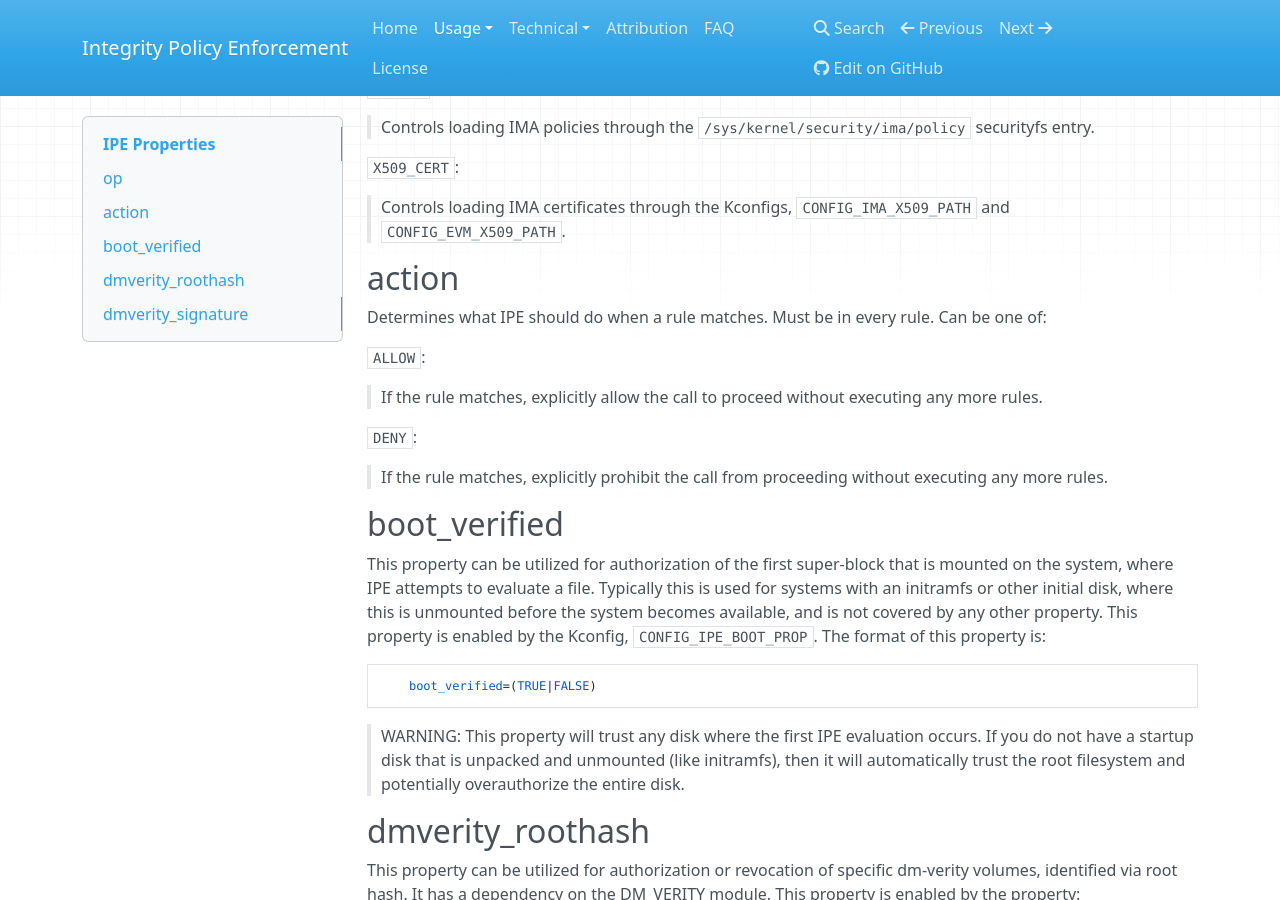
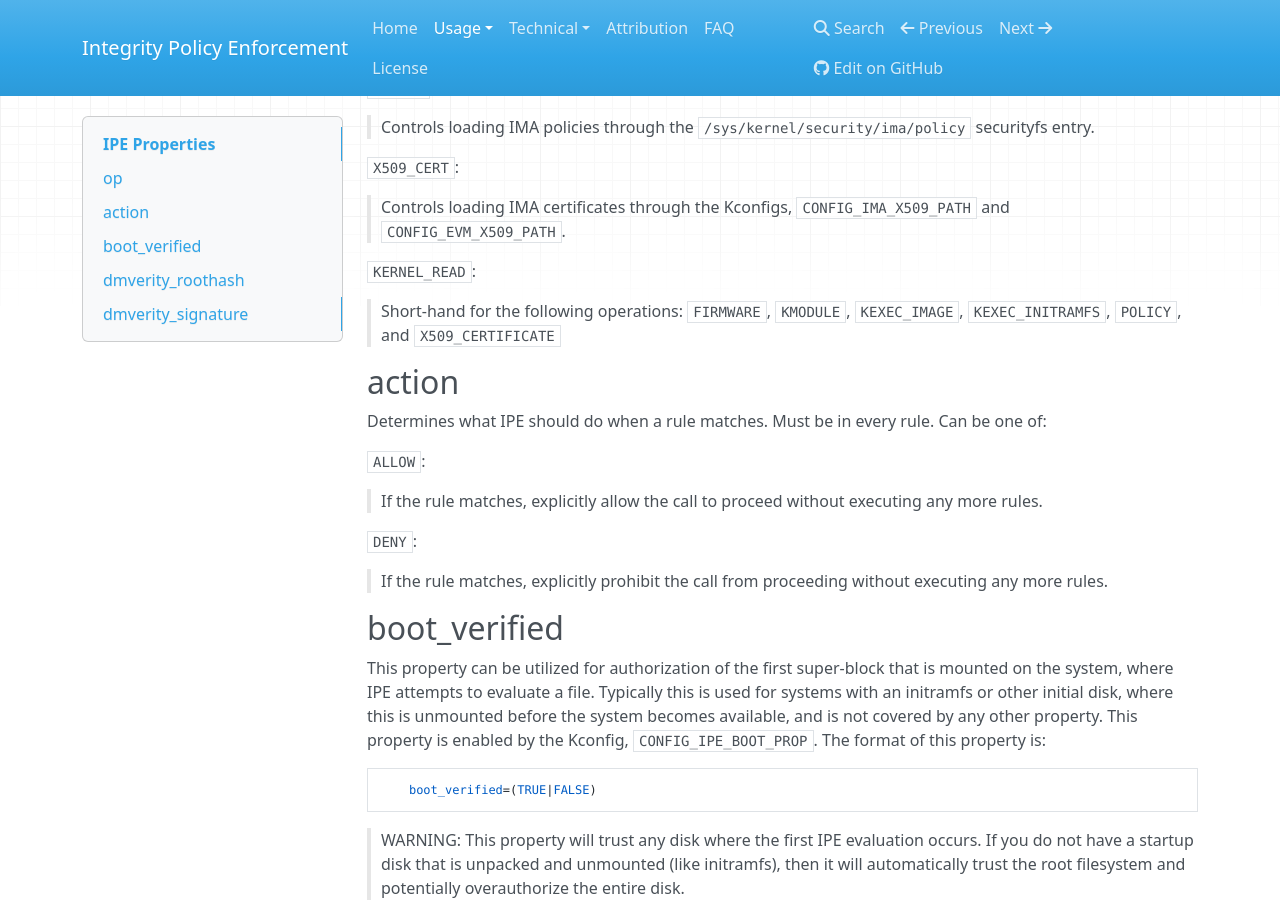
Before and after one commit to microsoft/ipe, an MkDocs documentation site: the page built from docs/usage/properties.md, in a window 1280 px wide and 900 px high, scrolled down 738 px. Built offline with MkDocs 1.6.1, drawn with Linux system fonts in a browser that asks for light colours; nearby versions of some CDN libraries.

Commit message:
docs: add KERNEL_READ documentation, correct subdirectories
Add the KERNEL_READ operation documentation (it was ommitted
due to error). Add a reference to the O_MAYEXEC patchset, which
is being watched as a solution to the interpreter problem.

Correct the markdown on the "where can I find the code" faq
question to be a more consistent search result query, keeping
it up-to-date for longer.

Signed-off-by: Deven Bowers <deven.desai@linux.microsoft.com>

```diff
--- a/docs/policy/properties.md
+++ b/docs/usage/properties.md
@@ -17,7 +17,7 @@ supports the following operations:
 
 `FIRMWARE`:
 > Pertains to firmware being loaded via the firmware_class interface. This
-covers both the preallocated buffer and the firmware file itself.
+> covers both the preallocated buffer and the firmware file itself.
 
 `KMODULE`:
 > Pertains to loading kernel modules via `modprobe` or `insmod`.
@@ -29,10 +29,16 @@ covers both the preallocated buffer and the firmware file itself.
 > Pertains to initrd images loading via `kexec --initrd`.
 
 `POLICY`:
-> Controls loading IMA policies through the `/sys/kernel/security/ima/policy` securityfs entry.
+> Controls loading IMA policies through the `/sys/kernel/security/ima/policy`
+> securityfs entry.
 
 `X509_CERT`:
-> Controls loading IMA certificates through the Kconfigs, `CONFIG_IMA_X509_PATH` and `CONFIG_EVM_X509_PATH`.
+> Controls loading IMA certificates through the Kconfigs, `CONFIG_IMA_X509_PATH`
+> and `CONFIG_EVM_X509_PATH`.
+
+`KERNEL_READ`:
+> Short-hand for the following operations: `FIRMWARE`, `KMODULE`,
+> `KEXEC_IMAGE`, `KEXEC_INITRAMFS`, `POLICY`, and `X509_CERTIFICATE`
 
 ## action
 
--- a/mkdocs.yml
+++ b/mkdocs.yml
@@ -9,11 +9,11 @@ theme:
 nav:
   - Home: "index.md"
   - Usage:
-    - Overview: "policy/index.md"
-    - Properties: "policy/properties.md"
-    - Deploying Policies: "policy/deployment.md"
-    - Example Policies: "policy/examples.md"
-    - Audit Events: "policy/events.md"
+    - Overview: "usage/index.md"
+    - Properties: "usage/properties.md"
+    - Deploying Policies: "usage/deployment.md"
+    - Example Policies: "usage/examples.md"
+    - Audit Events: "usage/events.md"
   - Technical:
     - Threat Model: "technical/threat-model.md"
   - Attribution: "attribution.md"
```
Also changed, not shown: docs/faq.md (+1 -1 lines), docs/index.md (+7 -1 lines), docs/usage/events.md (renamed from docs/policy/events.md, +11 -5 lines), docs/usage/deployment.md (renamed from docs/policy/deployment.md), docs/usage/examples.md (renamed from docs/policy/examples.md), docs/usage/index.md (renamed from docs/policy/index.md).
